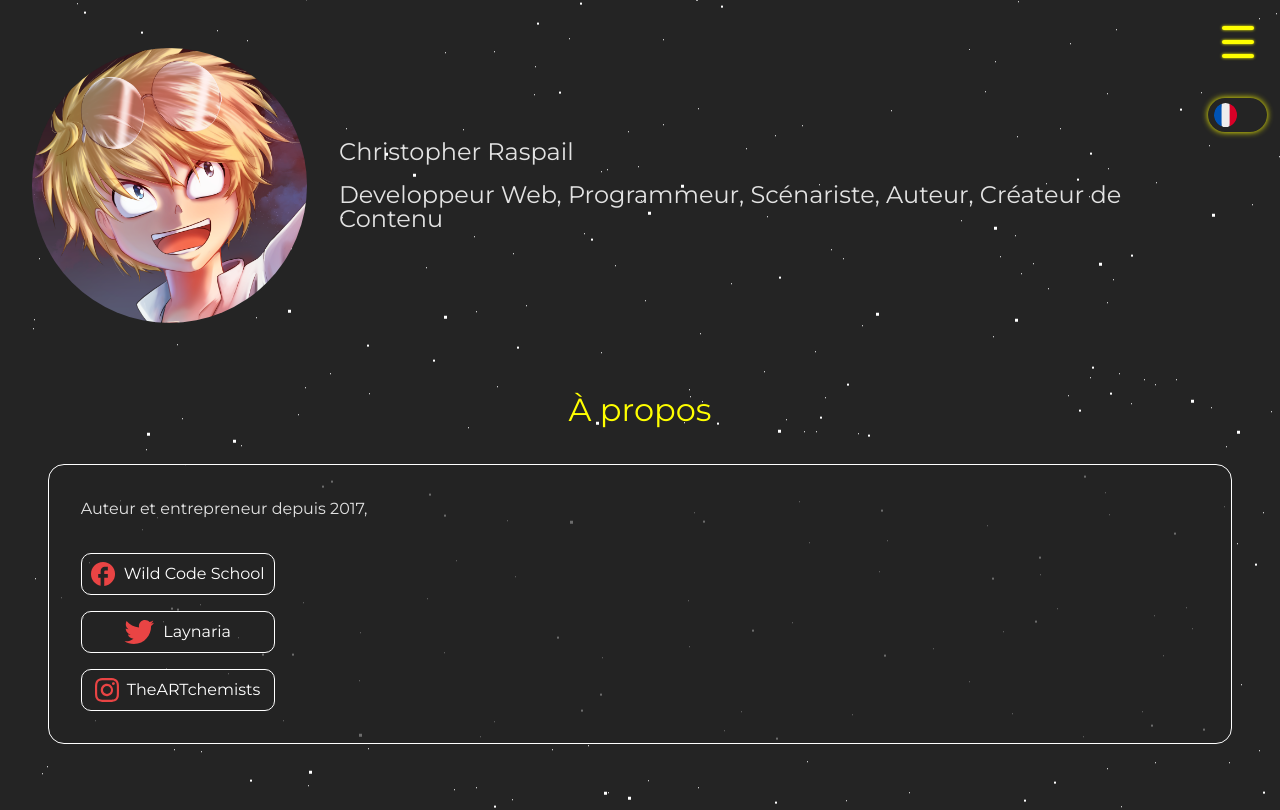
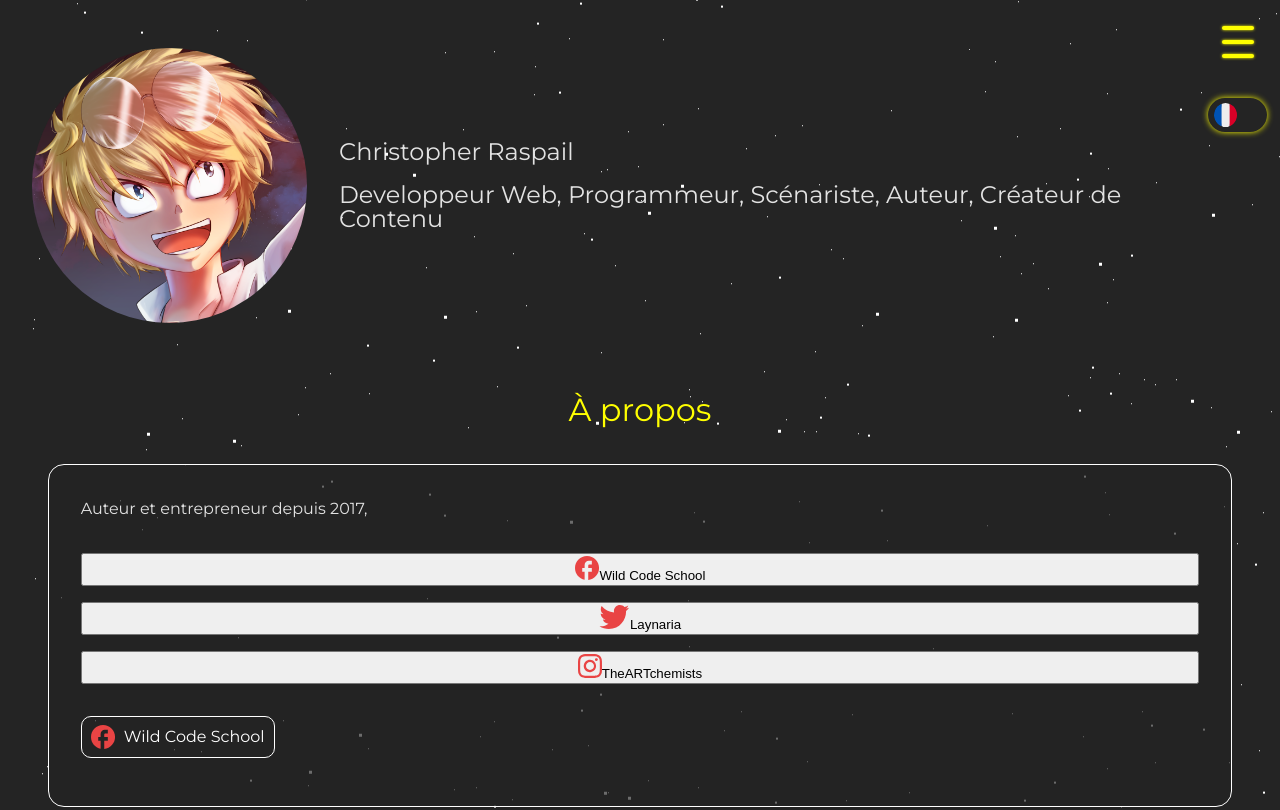
Before and after one commit to Laynaria/Layne-Portfolio, a React (Vite) app: page / in a window 1280 px wide. Shown: the top 810 px of the page. Built offline with nearby package versions, Linux system fonts and the light colour scheme.

Commit message:
fixed console errors, mainly arrays not having keys

```diff
--- a/src/components/About/About.jsx
+++ b/src/components/About/About.jsx
@@ -1,9 +1,10 @@
-import React from "react";
+import React, { useState } from "react";
 import experiences from "../../services/experiences";
 
 import "./About.scss";
 
 function About({ language }) {
+  const [exp, setExp] = useState(0);
   return (
     <section id="aboutSection">
       <h1>{language === "fr" ? "À propos" : "About Me"}</h1>
@@ -15,11 +16,25 @@ function About({ language }) {
           <p>Author and entrepreneur since 2017, </p>
         )}
         {experiences.map((experience) => (
-          <a href={experience.url} alt={`${experience.name} link`}>
+          <button
+            type="button"
+            // onClick={setExp(experience.id)}
+            key={experience.id}
+          >
             <img src={experience.img} alt={`${experience.name} logo`} />
             {experience.name}
+          </button>
+        ))}
+        <p id="experienceParagraph">
+          {" "}
+          <a href={experiences[exp].url} alt={`${experiences[exp].name} link`}>
+            <img
+              src={experiences[exp].img}
+              alt={`${experiences[exp].name} logo`}
+            />
+            {experiences[exp].name}
           </a>
-        ))}
+        </p>
       </div>
     </section>
   );
--- a/src/components/Footer/Footer.jsx
+++ b/src/components/Footer/Footer.jsx
@@ -7,7 +7,12 @@ function Footer() {
       <div id="footDecoration"></div>
       <div id="socialNetworks">
         {socialNetworks.map((network) => (
-          <a href={network.url} alt={network.name} target="_blank">
+          <a
+            href={network.url}
+            alt={network.name}
+            target="_blank"
+            key={network.id}
+          >
             <img src={network.img} alt={network.name} />
           </a>
         ))}
--- a/src/components/Header/Header.jsx
+++ b/src/components/Header/Header.jsx
@@ -30,16 +30,16 @@ function Header({ language, setLanguage }) {
 
   return (
     <header>
-      <label for="burger" className="burger">
+      <label htmlFor="burger" className="burger">
         <input id="burger" type="checkbox" onClick={burgerHandler} />
         <span></span>
         <span></span>
         <span></span>
       </label>
 
-      <label class="switch">
+      <label className="switch">
         <input type="checkbox" onClick={languageHandler} />
-        <span class="slider"></span>
+        <span className="slider"></span>
       </label>
       {/* Burger Open? Show Navigation else nothing*/}
       <nav className={isBurger ? "showNav" : "hideNav"}>
--- a/src/components/Projects/Projects.jsx
+++ b/src/components/Projects/Projects.jsx
@@ -11,8 +11,7 @@ function Card({ language }) {
       <div id="projectsCards">
         {projectsArray
           .map((project) => (
-            <>
-              <div className="Card">
+            <div className="Card" key={project.id}>
               {/* Title of Card */}
               <h2 className="titleCard">
                 <img
@@ -55,9 +54,7 @@ function Card({ language }) {
                 />
                 <p className="description">{project.desc[language]}</p>
                 {project.descTwo ? (
-                    <p className="descriptionTwo">
-                      {project.descTwo[language]}
-                    </p>
+                  <p className="descriptionTwo">{project.descTwo[language]}</p>
                 ) : (
                   ""
                 )}
@@ -67,7 +64,6 @@ function Card({ language }) {
                 <span>{project.status[language]}</span>
               </p>
             </div>
-            </>
           ))
           .reverse()}
       </div>
--- a/src/services/experiences.jsx
+++ b/src/services/experiences.jsx
@@ -4,16 +4,19 @@ import instaImg from "../assets/socialNetworks/Instagram.svg";
 
 const experiences = [
   {
+    id: 0,
     name: "Wild Code School",
     img: fbImg,
     url: "https://www.wildcodeschool.com/",
   },
   {
+    id: 1,
     name: "Laynaria",
     img: twitImg,
     url: "https://laynaria.com/",
   },
   {
+    id: 2,
     name: "TheARTchemists",
     img: instaImg,
     url: "https://www.theartchemists.com/",
--- a/src/services/projectsArray.jsx
+++ b/src/services/projectsArray.jsx
@@ -24,6 +24,7 @@ import veganWitchPotLogo from "../assets/projectsPicture/VeganWitchPotLogo.svg";
 
 const projectsArray = [
   {
+    id: 0,
     name: "Chocolat'Inn",
     logo: chocolatInnLogo,
     alt: "Chocolat'Inn Logo",
@@ -42,6 +43,7 @@ const projectsArray = [
     status: { fr: "Terminé", en: "Completed" },
   },
   {
+    id: 1,
     name: "Portfolio Aria",
     logo: portfolioAriaLogo,
     alt: "Portfolio Aria Logo",
@@ -56,6 +58,7 @@ const projectsArray = [
     status: { fr: "En cours", en: "In progress" },
   },
   {
+    id: 2,
     name: "Toasty Mood v1",
     logo: toastyMoodLogo,
     alt: "Toasty Mood Logo",
@@ -74,6 +77,7 @@ const projectsArray = [
     status: { fr: "Terminé", en: "Completed" },
   },
   {
+    id: 3,
     name: "Wizard Code School",
     logo: wizardCodeSchoolLogo,
     alt: "Wizard Code School Logo",
@@ -92,6 +96,7 @@ const projectsArray = [
     status: { fr: "Terminé", en: "Completed" },
   },
   {
+    id: 4,
     name: "Portfolio Layne",
     logo: portfolioLayneLogo,
     alt: "Portfolio Layne Logo",
@@ -106,6 +111,7 @@ const projectsArray = [
     status: { fr: "En cours", en: "In progress" },
   },
   {
+    id: 5,
     name: "Green Rent",
     logo: greenRentLogo,
     alt: "Green Rent Logo",
@@ -124,6 +130,7 @@ const projectsArray = [
     status: { fr: "Terminé", en: "Completed" },
   },
   {
+    id: 6,
     name: "Externatic",
     logo: externaticLogo,
     alt: "Externatic Logo",
@@ -142,6 +149,7 @@ const projectsArray = [
     status: { fr: "Terminé", en: "Completed" },
   },
   {
+    id: 7,
     name: "Vegan Witch Pot",
     logo: veganWitchPotLogo,
     alt: "Externatic Logo",
--- a/src/services/socialNetworks.jsx
+++ b/src/services/socialNetworks.jsx
@@ -6,26 +6,31 @@ import githubImg from "../assets/socialNetworks/Github.svg";
 
 const socialNetworks = [
   {
+    id: 0,
     name: "facebook",
     img: fbImg,
     url: "https://www.facebook.com/LaynariaOfficiel",
   },
   {
+    id: 1,
     name: "twitter",
     img: twitImg,
     url: "https://twitter.com/laynaria",
   },
   {
+    id: 2,
     name: "instagram",
     img: instaImg,
     url: "https://www.instagram.com/laynaria_officiel/",
   },
   {
+    id: 3,
     name: "linkedin",
     img: linkedImg,
     url: "https://www.linkedin.com/in/christopher-raspail/",
   },
   {
+    id: 4,
     name: "github",
     img: githubImg,
     url: "https://github.com/Laynaria",
```
Lines whose indentation alone changed are shown as unchanged.
